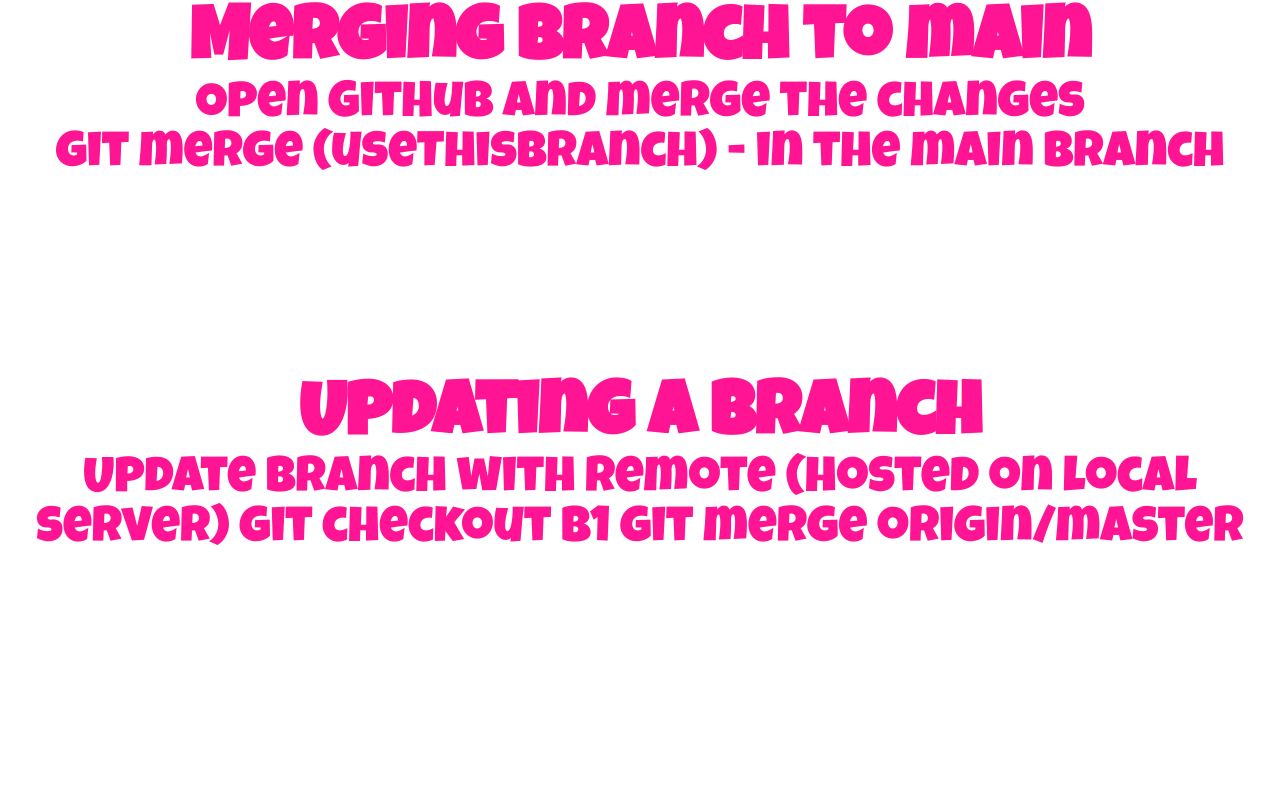
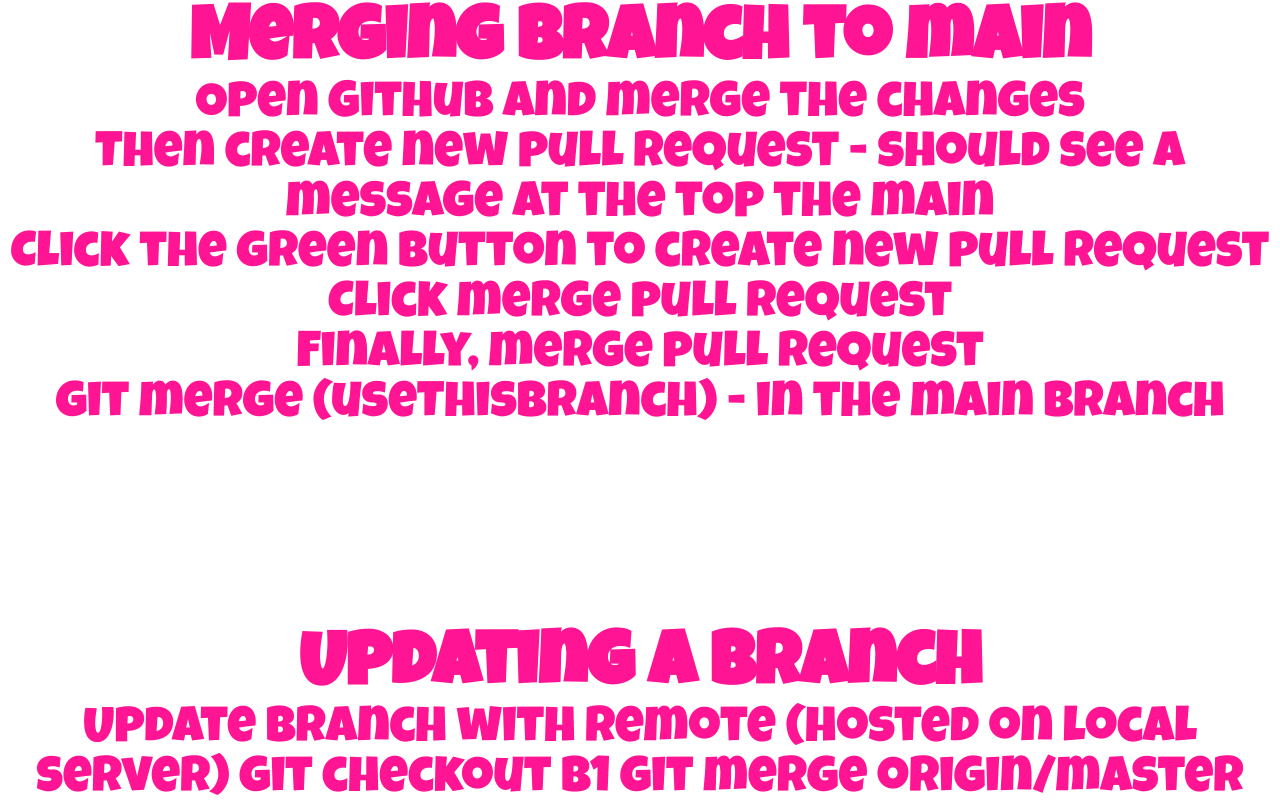
Before and after one commit to rjrobbie/css-grid-practice, a plain HTML site: page index.html in a window 1280 px wide. Shown: the part 1294-2100 px from the top of the page. Before the commit the page ends 1850 px from the top, so only its background shows below. Drawn offline with Linux system fonts and the light colour scheme.

Commit message:
added more steps in git practice

```diff
--- a/index.html
+++ b/index.html
@@ -31,6 +31,10 @@
         <h2>Merging branch to main</h2>
         <ol>
             <li>Open GitHub and merge the changes</li>
+            <li>Then create new pull request - should see a message at the top the main</li>
+            <li>Click the green button to create new pull request</li>
+            <li>Click merge pull request</li>
+            <li>Finally, merge pull request</li>
             <li>git merge (useThisBranch) - in the main branch</li>
             <li></li>
             <li></li>
```
